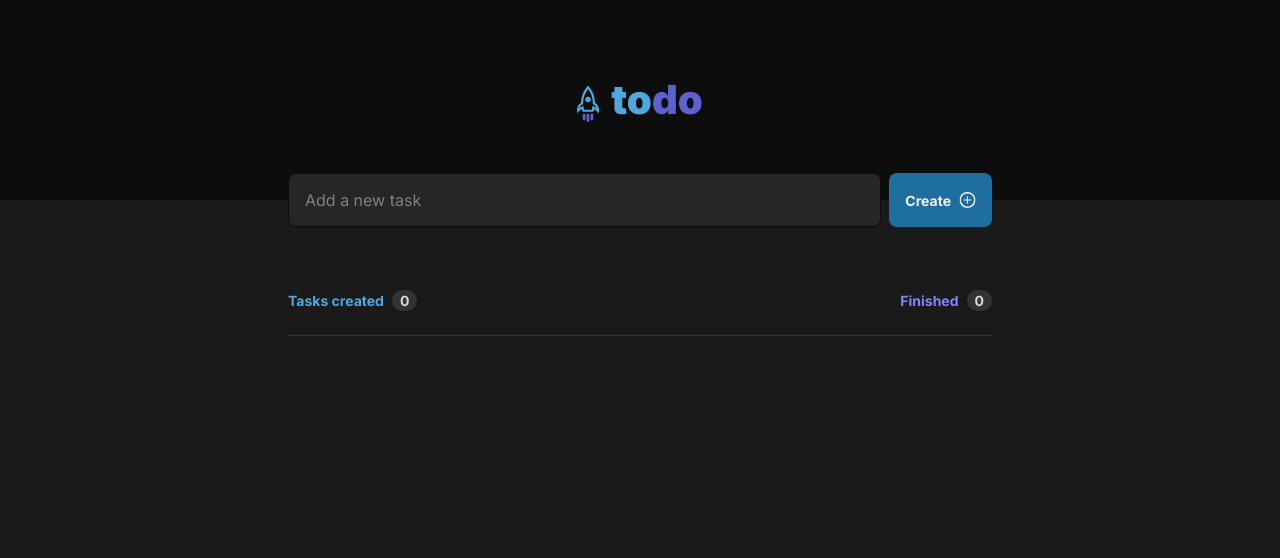
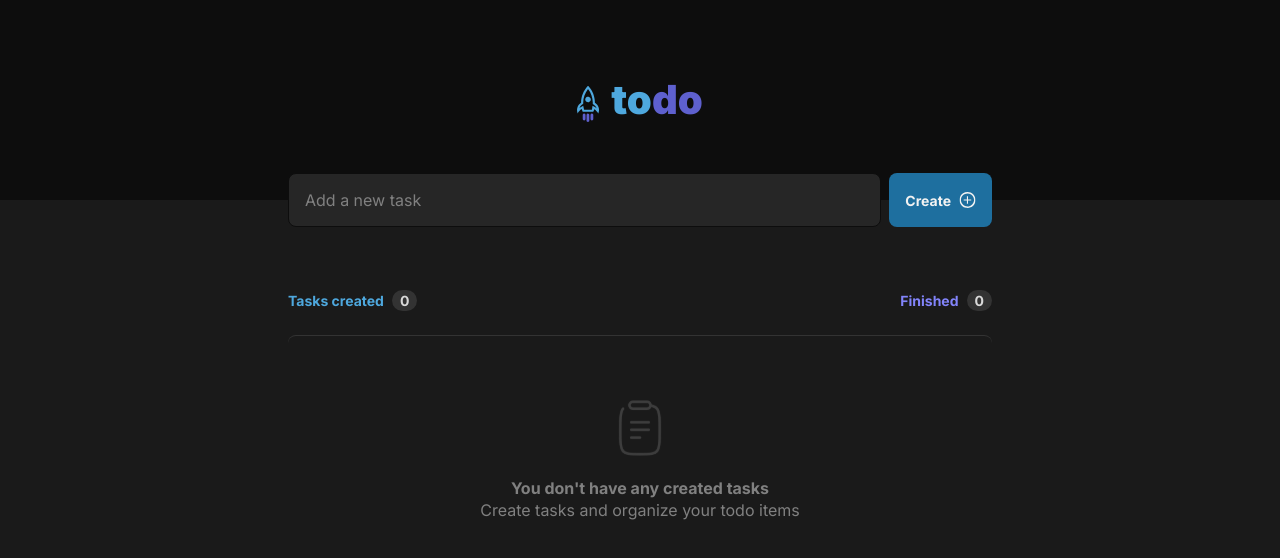
Before and after one commit to davinotdavid/todo-react-ts, a React (Vite) app: page / in a window 1280 px wide. Shown: the top 558 px of the page. Built offline with nearby package versions, Linux system fonts and the light colour scheme.

Commit message:
NoTasks component added

```diff
--- /dev/null
+++ b/src/components/NoTasks.module.css
@@ -0,0 +1,15 @@
+.container {
+  border-radius: 8px;
+  border-top: 1px solid var(--gray-400);
+  padding: 4rem 0px;
+  text-align: center;
+}
+
+.container img {
+  margin-block-end: 1rem;
+}
+
+.container p {
+  color: var(--gray-300);
+  margin: 0;
+}
--- /dev/null
+++ b/src/components/NoTasks.tsx
@@ -0,0 +1,15 @@
+import styles from "./NoTasks.module.css";
+import clipboardSVG from "../assets/clipboard.svg";
+
+export default function NoTasks() {
+  return (
+    <div className={styles.container}>
+      <img src={clipboardSVG} alt="An illustration of a clipboard" />
+      <p>
+        <strong>You don't have any created tasks</strong>
+        <br />
+        Create tasks and organize your todo items
+      </p>
+    </div>
+  );
+}
--- a/src/components/TaskBoard.module.css
+++ b/src/components/TaskBoard.module.css
@@ -22,8 +22,3 @@
 .spanTasksFinished {
   color: var(--purple);
 }
-
-.tasksContainer {
-  border-radius: 8px;
-  border-top: 1px solid var(--gray-400);
-}
--- a/src/components/TaskBoard.tsx
+++ b/src/components/TaskBoard.tsx
@@ -1,3 +1,4 @@
+import NoTasks from "./NoTasks";
 import styles from "./TaskBoard.module.css";
 
 export default function TaskBoard() {
@@ -14,7 +15,7 @@ export default function TaskBoard() {
         </div>
       </header>
 
-      <div className={styles.tasksContainer}></div>
+      <NoTasks />
     </section>
   );
 }
```
Also changed, not shown: src/assets/clipboard.svg (added).
